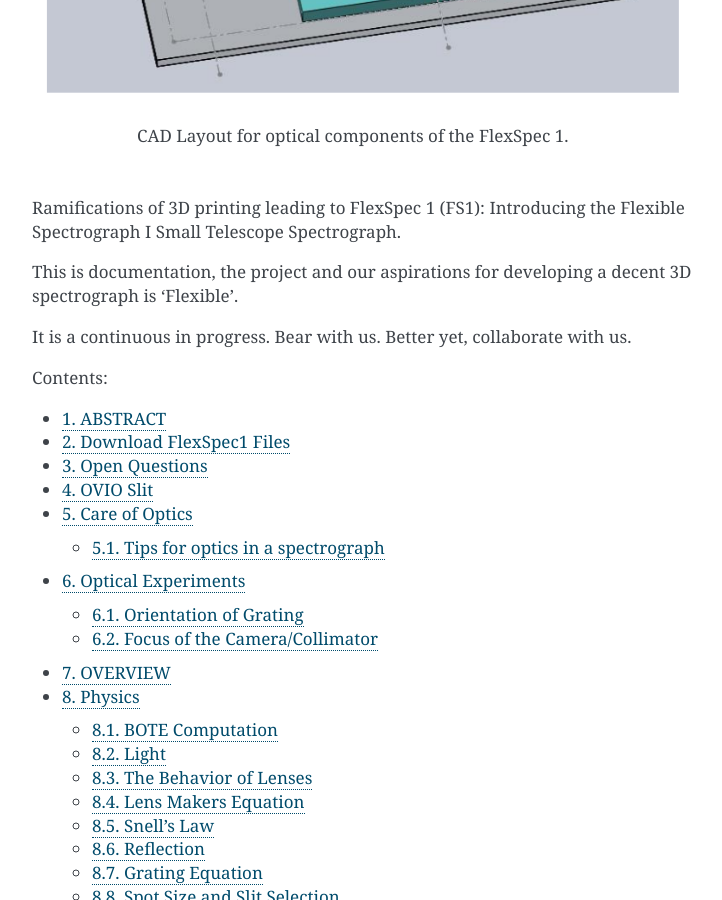
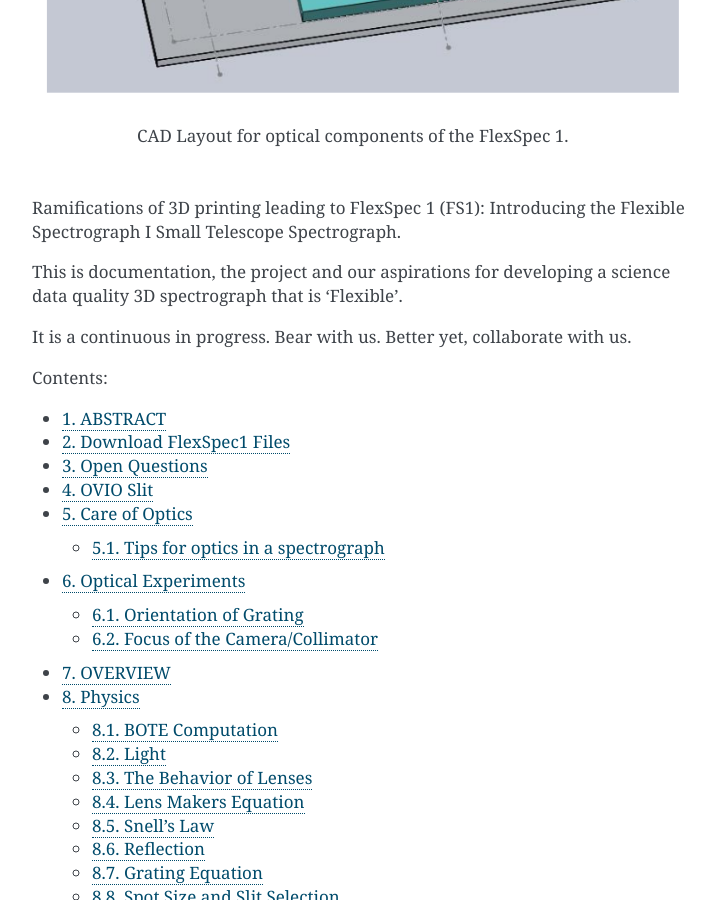
Before and after one commit to The-SMTSci/FlexSpec1, a Sphinx documentation site: the page built from docs/source/index.rst, in a window 1280 px wide and 900 px high, scrolled down 537 px. Shown: the whole window, without its empty margins (388-1110 px from the left). Built offline with Sphinx 7.4.7, drawn with Linux system fonts in a browser that asks for light colours.

Commit message:
Update index.rst

```diff
--- a/docs/source/index.rst
+++ b/docs/source/index.rst
@@ -39,7 +39,7 @@
 Small Telescope Spectrograph.
 
 This is documentation, the project and our aspirations for developing
-a decent 3D spectrograph is 'Flexible'.
+a science data quality 3D spectrograph that is 'Flexible'.
 
 It is a continuous in progress. Bear with us. Better yet, collaborate with us.
 
```
